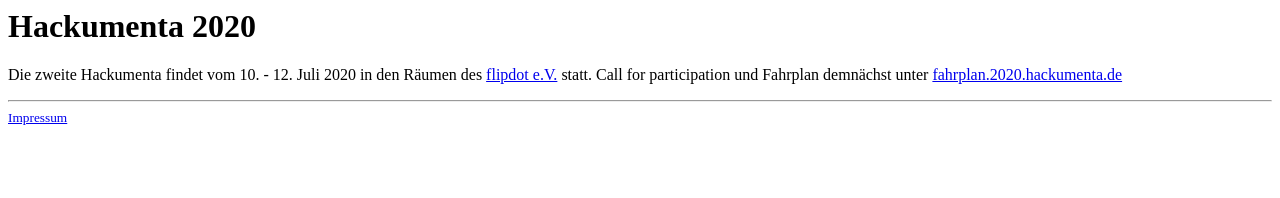
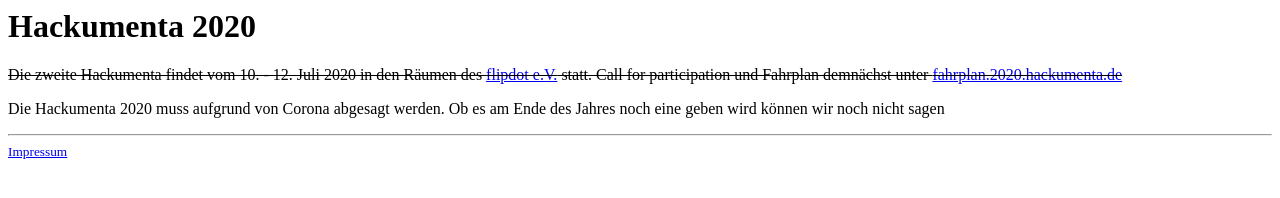
Before and after one commit to flipdot/2020.hackumenta.de, a plain HTML site: page index.html in a window 1280 px wide. Drawn offline with Linux system fonts and the light colour scheme.

Commit message:
Cancelation of Hackumenta 2020

```diff
--- a/index.html
+++ b/index.html
@@ -4,10 +4,13 @@
 <body>
 <h1>Hackumenta 2020</h1>
 
-<p>Die zweite Hackumenta findet vom 10. - 12. Juli 2020 in den
+<p><s>Die zweite Hackumenta findet vom 10. - 12. Juli 2020 in den
 Räumen des <a href="https://flipdot.org/wiki/Kontakt">flipdot e.V.</a>
 statt. Call for participation und Fahrplan demnächst unter
 <a href="https://fahrplan.2020.hackumenta.de">fahrplan.2020.hackumenta.de</a>
+</s></p>
+<p>Die Hackumenta 2020 muss aufgrund von Corona abgesagt werden. Ob es am Ende
+des Jahres noch eine geben wird können wir noch nicht sagen
 </p>
 
 <hr>
```
